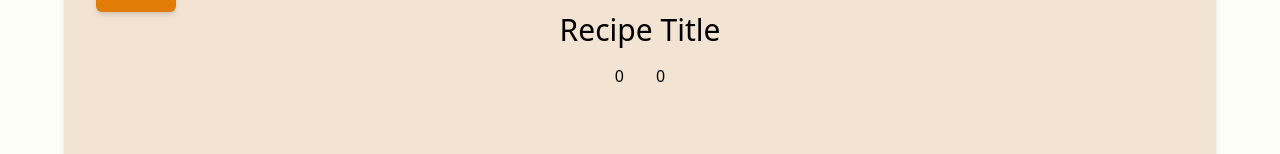
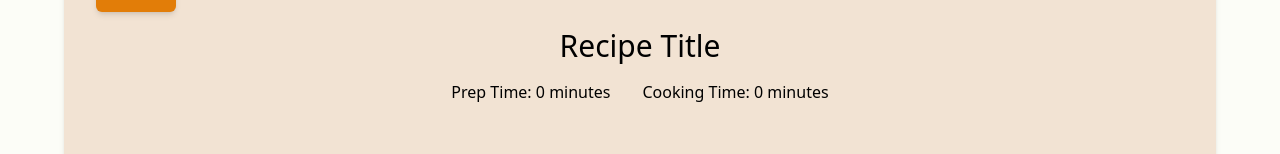
Before and after one commit to iO-Academy/2024-aug-fst-recipe-finder, a React (Vite) app: page /recipe/1 in a window 1280 px wide. Shown: the part 348-502 px from the top of the page. Built offline with nearby package versions, Linux system fonts and the light colour scheme; no server answers.

Commit message:
Move routes in App and text amendments in SingleRecipes

```diff
--- a/src/App.tsx
+++ b/src/App.tsx
@@ -22,9 +22,9 @@ function App() {
               path="recipes/:currentUserId"
               element={<AllRecipes></AllRecipes>}
             />
+            <Route path="/addrecipe" element={<AddRecipe />} />
+            <Route path="/recipe/:recipeId" element={<SingleRecipe />} />
             <Route path="*" element={<NotFound />} />
-            <Route path="/addrecipe" element={<AddRecipe />} />
-            <Route path="/recipe/:recipeId" element={<SingleRecipe></SingleRecipe>} />
           </Routes>
         </BrowserRouter>
 
--- a/src/Pages/SingleRecipe/index.tsx
+++ b/src/Pages/SingleRecipe/index.tsx
@@ -25,15 +25,7 @@ function SingleRecipe() {
   async function getSingleRecipe(
     stateSetter: React.Dispatch<React.SetStateAction<Recipe>>
   ) {
-    const data = await fetch(
-      `${BASE_URL}/users/${userId}/recipes/${recipeId}`,
-      {
-        method: "GET",
-        headers: {
-          "Content-Type": "application/json",
-        },
-      }
-    );
+    const data = await fetch(`${BASE_URL}/users/${userId}/recipes/${recipeId}`);
     const recipe = await data.json();
     const name = recipe.data.name;
     const instructions = recipe.data.instructions;
@@ -55,15 +47,15 @@ function SingleRecipe() {
       <Header title="FoodHub" />
       <div className=" mt-4 px-4 ">
         <div className="max-w-6xl mx-auto text-center bg-amber-700 bg-opacity-15 rounded-md shadow-md p-8 mt-4">
-          <div className="text-left">
+          <div className="text-left mb-4">
             <Link to="/">
               <Button value={"Back"} width={"w-20"} height={"h-10"}></Button>
             </Link>
           </div>
           <h1 className="text-3xl">{recipe.name} Recipe Title</h1>
           <div className="flex justify-center gap-8 mb-10 mt-4">
-            <p>{recipe.prep_time}</p>
-            <p>{recipe.cook_time}</p>
+            <p>Prep Time: {recipe.prep_time} minutes</p>
+            <p>Cooking Time: {recipe.cook_time} minutes</p>
           </div>
           <p className="text-left">{recipe.instructions}</p>
         </div>
```
